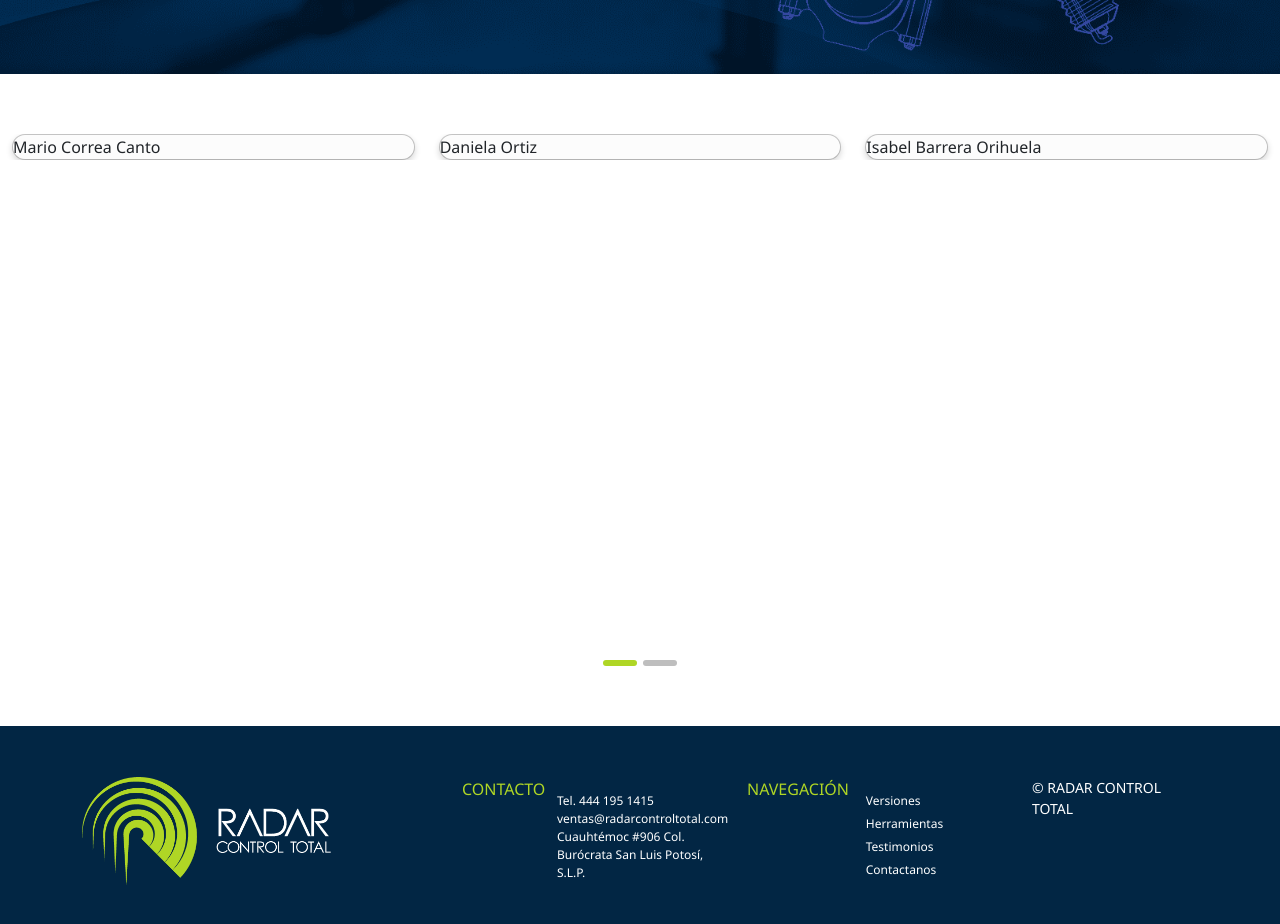
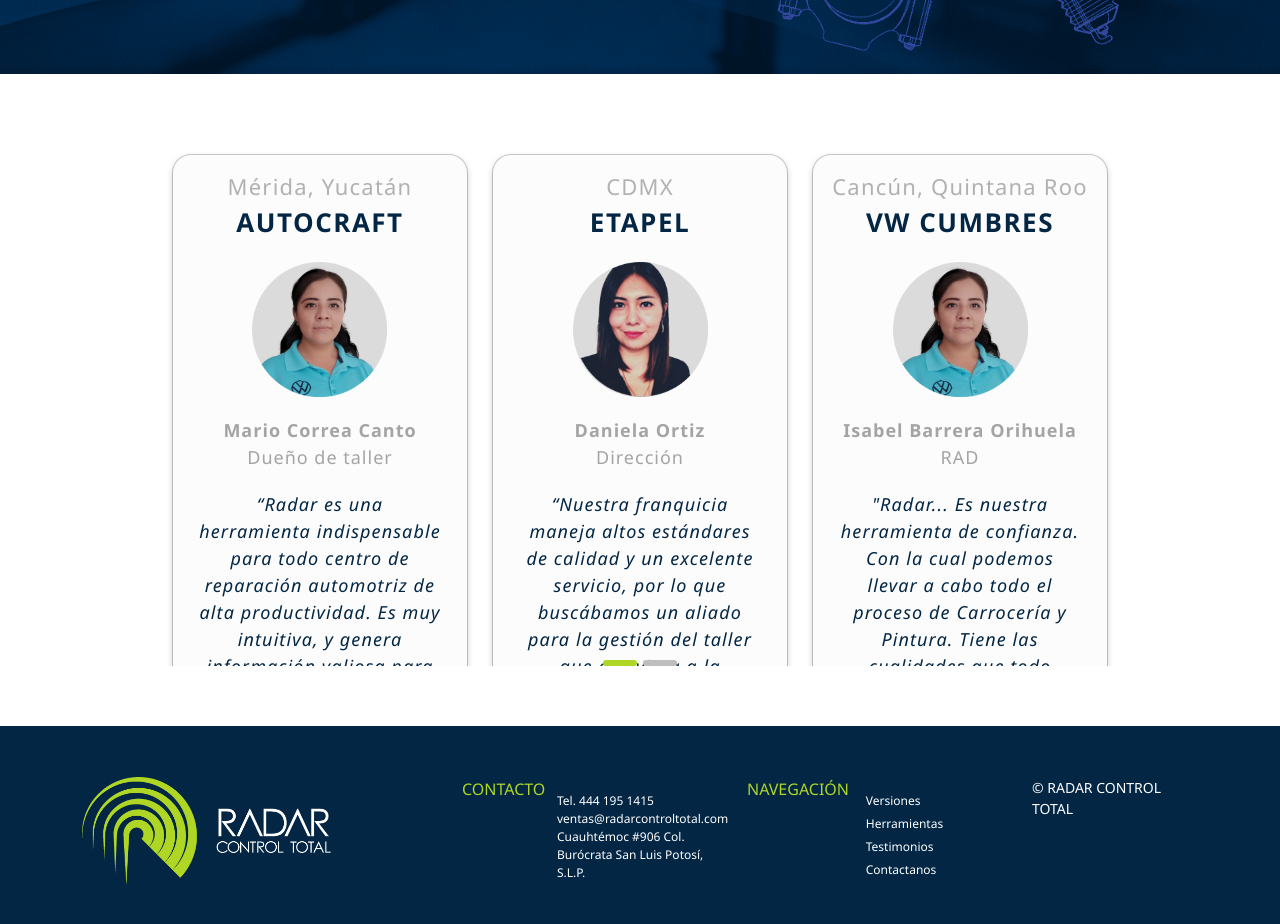
Before and after one commit to SmearyQuill/my-first-static-web-app, an Angular app: page / in a window 1280 px wide. Shown: the part 4600-5524 px from the top of the page. Built offline with nearby package versions, Linux system fonts and the light colour scheme.

Commit message:
Tarjeta de testimonio terminada.

```diff
--- a/src/app/home/testimonio-card/testimonio-card.component.css
+++ b/src/app/home/testimonio-card/testimonio-card.component.css
@@ -3,82 +3,64 @@
   border: 1px solid #6C6C6C5E;
   border-radius: 19px;
   box-shadow: 0px 3px 6px #00000029;
-}
-
-
-
-.card__person-image {
-  max-width: 40%;
-  height: auto;
-  object-fit: contain;
+  height: 100%;
+  padding: 5% 2%;
 }
 
 p {
   margin: 0;
 }
 
-.card__title,
-.card__location,
-.card__text {
-  color: #022644;
+.card__image-container {
+  margin-top: 20px;
 }
 
-.card__title {
-  font-size: 28px;
-  font-weight: bold;
-  text-transform: uppercase;
-  letter-spacing: 1.4px;
+.card__person-image {
+  width: 135px;
+  height: 135px;
+  object-fit: cover;
 }
 
 .card__location {
-  font-size: 20px;
+  color: #B1B1B1;
+  font-size: 22px;
+  letter-spacing: 1.2px;
+}
+
+.card__workshop {
+  color: #022644;
+  font-size: 26px;
+  font-weight: bold;
+  text-transform: uppercase;
+  letter-spacing: 1.5px;
+}
+
+.card__person-data-container {
+  margin-top: 20px;
+}
+
+.card__person-name {
+  color: #A4A4A4;
+  letter-spacing: 1px;
+  font-size: 18px;
+  font-weight: 600;
+}
+
+.card__person-position {
+  color: #A4A4A4;
+  font-size: 18px;
   letter-spacing: 1px;
 }
 
-.card__text {
-  font-size: 20px;
-  font-style: italic;
-  letter-spacing: 1px;
+.card__testimony-container {
+  padding: 0 20px;
+  margin-top: 20px;
+  flex-grow: 1;
 }
 
-.card-row {
-  padding-top: 20px;
-  padding-bottom: 79px;
-  margin: 0;
+.card__testimony-container>p {
+  color: #022644;
+  font-size: 18px;
+  letter-spacing: 1.1px;
+  font-style: italic;
 }
-
-.card__name {
-  color: #A4A4A4;
-  font-size: 12px;
-  font-weight: bold;
-}
-
-@media (min-width:768px) {
-  .card__person-image {
-    max-width: 80%;
-  }
-
-  .testimonios-titles {
-    height: 35%;
-  }
-
-  .testimonios-text {
-    height: 65%;
-  }
-}
-
-
-@media (min-width : 1400px) {
-  .card__title {
-    font-size: 32px;
-  }
-
-  .card__location,
-  .card__text {
-    font-size: 21px;
-  }
-
-  .card__name {
-    font-size: 13px;
-  }
-}
--- a/src/app/home/testimonio-card/testimonio-card.component.html
+++ b/src/app/home/testimonio-card/testimonio-card.component.html
@@ -1,11 +1,23 @@
 <!-- El margen y el contenedor se pueden eliminar cuando se utilicen en el carrusel -->
 <div class="card-container">
-    {{cardInformation.name}}
-    <!-- <div class="row h-100 justify-content-center card-row">
-            Contenedor de la tarjeta
-            <div class="col-10 col-md-6 col-lg-4 card-container py-4 py-md-5">
-                <div class="row h-100">
-                </div>
+    <div class="d-flex flex-column align-items-center h-100">
+
+        <div class="text-center">
+            <p class="card__location">{{cardInformation.location}}</p>
+            <p class="card__workshop">{{cardInformation.workshop}}</p>
+        </div>
+
+        <div class="text-center card__image-container">
+            <img class="card__person-image" src="{{cardInformation.image2 + imgFormat}}" alt='Radar Control Total'>
+            <div class="card__person-data-container">
+                <p class="card__person-name">{{cardInformation.name}}</p>
+                <p class="card__person-position">{{cardInformation.position}}</p>
             </div>
-        </div> -->
+        </div>
+
+        <div class="text-center card__testimony-container">
+            <p>{{cardInformation.text}}</p>
+        </div>
+
+    </div>
 </div>
--- a/src/app/home/testimonio-card/testimonio-card.component.ts
+++ b/src/app/home/testimonio-card/testimonio-card.component.ts
@@ -10,9 +10,10 @@ export class TestimonioCardComponent implements OnInit {
   imgFormat: string;
   @Input() cardInformation: any;
   constructor(private webpSupportService: WebpSupportService) {
-    this.imgFormat = this.webpSupportService.GetWebpSupport()
-      ? '.webp'
-      : '.png';
+    // this.imgFormat = this.webpSupportService.GetWebpSupport()
+    //   ? '.webp'
+    //   : '.png';
+    this.imgFormat = '.png';
   }
 
   ngOnInit(): void {}
--- a/src/app/home/testimonios-carousel/testimonios-carousel.component.css
+++ b/src/app/home/testimonios-carousel/testimonios-carousel.component.css
@@ -12,6 +12,7 @@
 }
 /* Carousel indicators */
 .carousel-indicators{
+    margin-top: 15px;
     margin-bottom: 0;
 }
 .carousel-indicators button {
@@ -41,35 +42,7 @@
 }
 }
 
-/* @media (min-width: 992px) {
-
-
-    .show-neighbors .carousel-indicators {
-        margin-right: 25%;
-        margin-left: 25%;
-   }
-    .show-neighbors .carousel-control-prev, .show-neighbors .carousel-control-next {
-        background: rgba(255, 255, 255, 0.3);
-        width: 25%;
-        z-index: 11;
-   }
-    .show-neighbors .carousel-inner {
-        width: 150%;
-        left: -25%;
-   }
-    .show-neighbors .carousel-item-next:not(.carousel-item-start), .show-neighbors .carousel-item-end.active {
-        -webkit-transform: translate3d(33%, 0, 0);
-        transform: translate3d(33%, 0, 0);
-   }
-    .show-neighbors .carousel-item-prev:not(.carousel-item-end), .show-neighbors .carousel-item-start.active {
-        -webkit-transform: translate3d(-33%, 0, 0);
-        transform: translate3d(-33%, 0, 0);
-   }
-    .show-neighbors .item__third {
-        display: block !important;
-        float: left;
-        position: relative;
-        width: 33.33333333%;
-   }
-} */
-/* Multi Item Carousel */
+.card-row {
+    padding-top: 20px;
+    padding-bottom: 60px;
+}
--- a/src/app/home/testimonios-carousel/testimonios-carousel.component.html
+++ b/src/app/home/testimonios-carousel/testimonios-carousel.component.html
@@ -15,8 +15,8 @@
                     <div class="carousel-item container-fluid"
                         *ngFor="let number of [].constructor(NumberOfBlocks); let j = index;"
                         [ngClass]="{'active': j == 0}">
-                        <div class="row h-100">
-                            <app-testimonio-card class="col-10 col-md-6 col-lg-4"
+                        <div class="row card-row _item justify-content-center">
+                            <app-testimonio-card class="col-11 col-sm-10 col-md-6 col-lg-4 col-xl-3"
                                 *ngFor="let number of [].constructor(CardsPerBlock); let z = index;"
                                 [cardInformation]="testimonios[(j * CardsPerBlock) + z]">
                             </app-testimonio-card>
```
